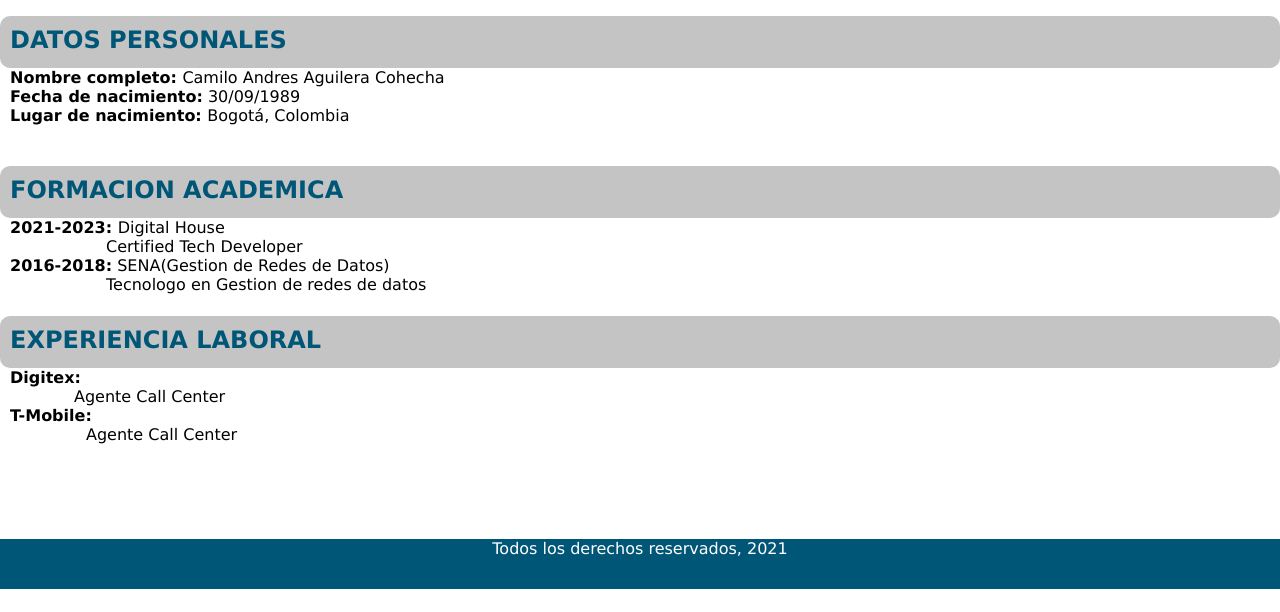
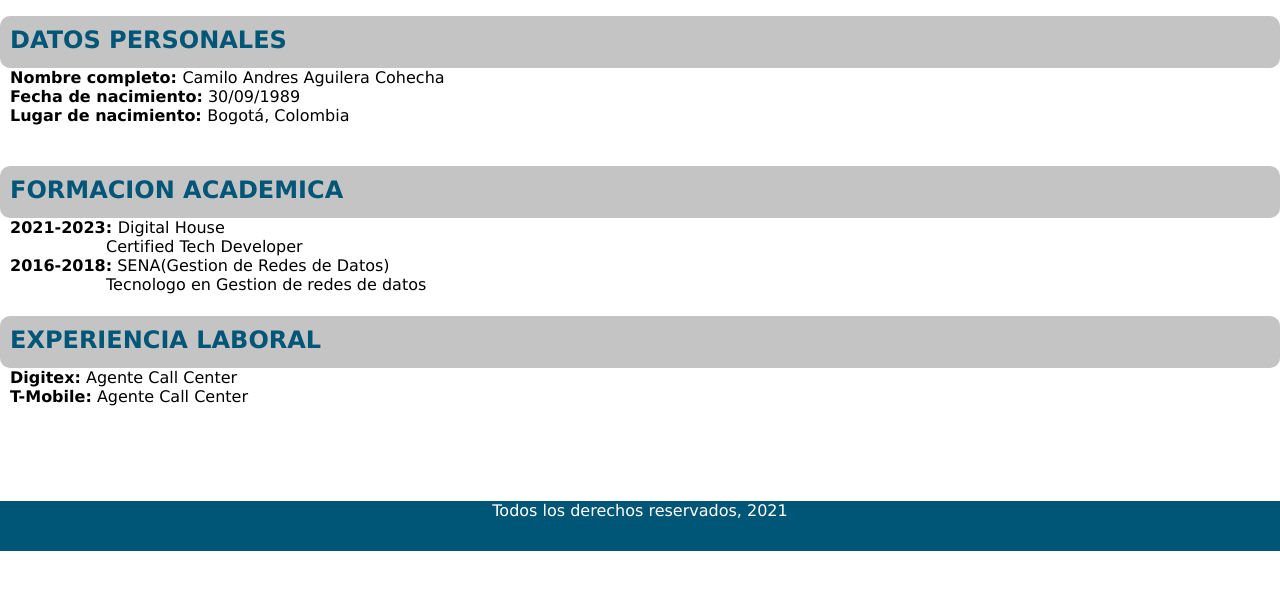
Before and after one commit to CamiloAguilera89/FrontEndGitHub, a plain HTML site: page paginasSecundarias/personalCV.html in a window 1280 px wide. Shown: the part 188-800 px from the top of the page. Drawn offline with Linux system fonts and the light colour scheme.

Commit message:
arreglando el CV

```diff
--- a/paginasSecundarias/personalCV.html
+++ b/paginasSecundarias/personalCV.html
@@ -40,10 +40,8 @@
     <section>
       <h2 class="titulo">EXPERIENCIA LABORAL</h2>
       <ul type="none" style="padding-inline-start: 10px">
-        <li> <strong>Digitex:</strong></li>
-        <li style="padding-inline-start: 64px">Agente Call Center</li>
-        <li> <strong>T-Mobile:</strong></li>
-        <li style="padding-inline-start: 76px">Agente Call Center</li>
+        <li> <strong>Digitex:</strong> Agente Call Center</li>
+        <li> <strong>T-Mobile:</strong> Agente Call Center</li>
       </ul>
     </section>
     <br><br><br><br><br>
```
Also changed, not shown: css/principalStyle.css (+4 -3 lines), index.html (+1 -1 lines).
